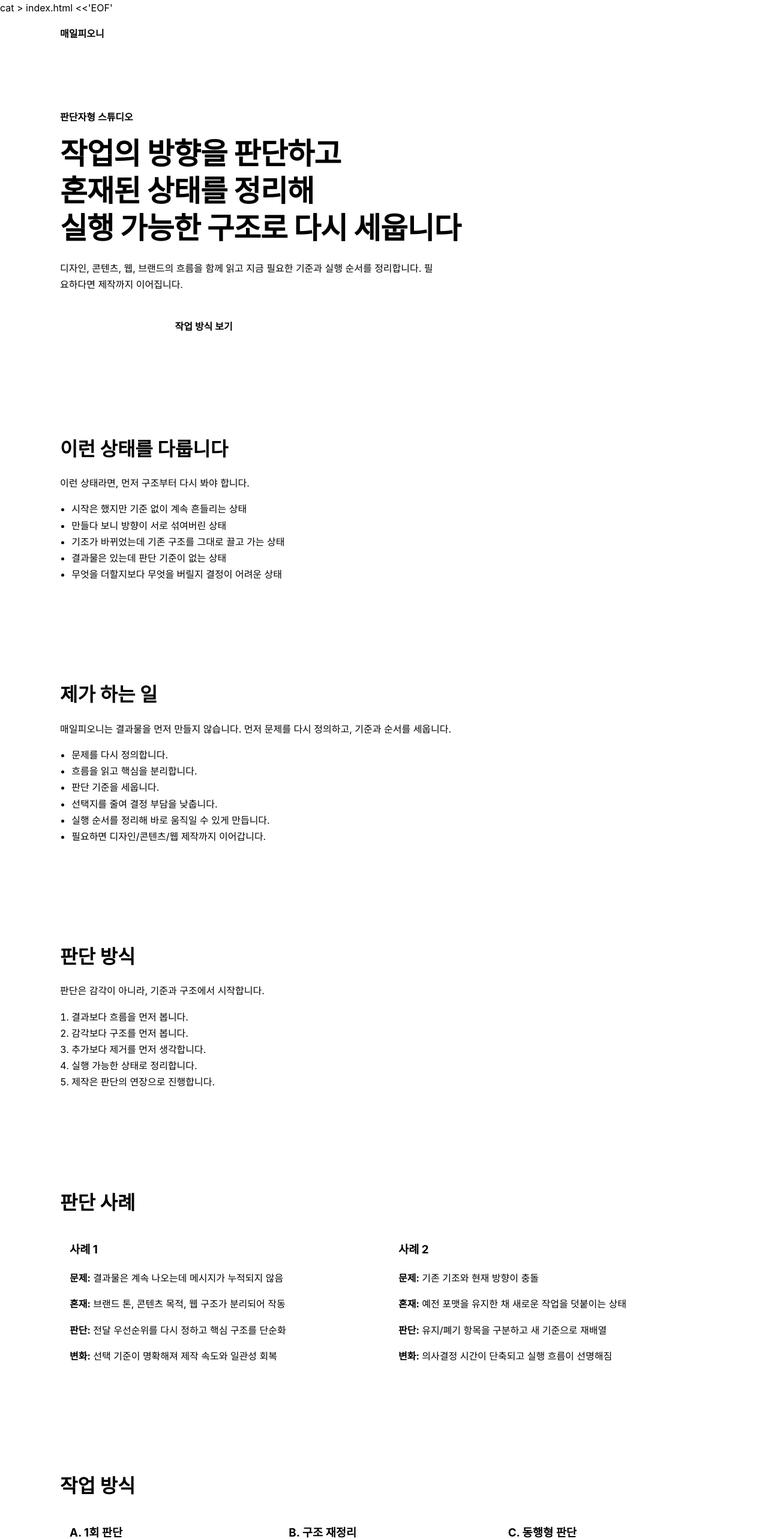
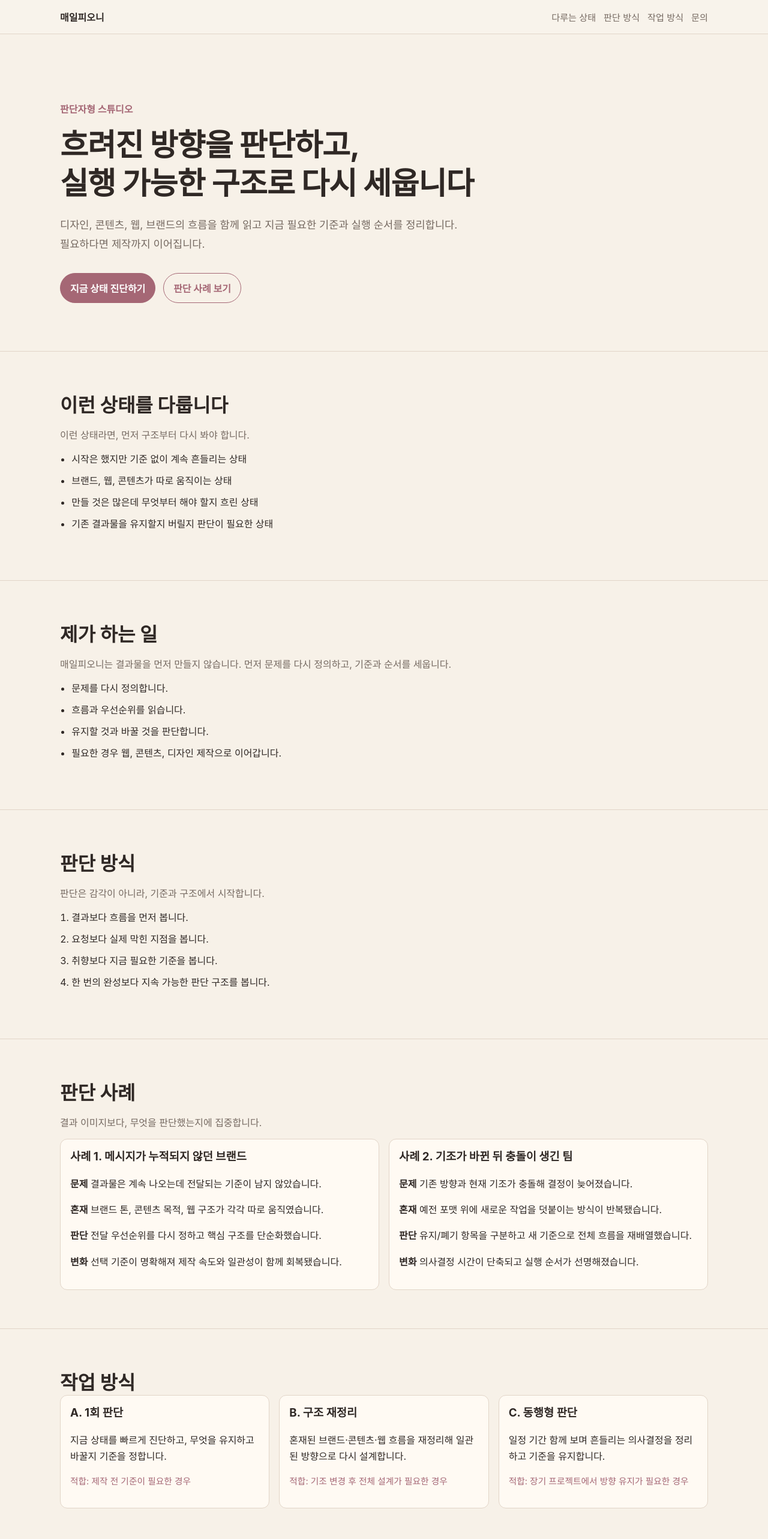
Before and after one commit to thePeony/peonyhome, a website: page index.html in a window 1280 px wide. Shown: the top 2565 px of the page at 60% size. Drawn offline with Linux system fonts and the light colour scheme.

Commit message:
Prepare static homepage deployment

```diff
--- a/index.html
+++ b/index.html
@@ -1,155 +1,160 @@
-cat > index.html <<'EOF'
 <!doctype html>
 <html lang="ko">
   <head>
     <meta charset="UTF-8" />
-    <meta name="viewport" content="width=device-width, initial-scale=1.0" />
-    <title>매일피오니 | 판단자형 홈페이지</title>
+    <meta name="viewport" content="width=device-width, initial-scale=1" />
+    <title>매일피오니 | 판단을 의뢰하는 홈페이지</title>
     <meta
       name="description"
       content="작업의 방향을 판단하고 혼재된 상태를 정리해 실행 가능한 구조로 다시 세우는 매일피오니의 판단자형 홈페이지"
     />
-    <meta property="og:title" content="매일피오니" />
+    <meta property="og:title" content="매일피오니 | 판단을 의뢰하는 홈페이지" />
     <meta
       property="og:description"
-      content="기준과 구조를 세워 혼재된 상태를 실행 가능한 방향으로 정리합니다."
+      content="디자인 작업자가 아니라 기준과 구조를 세우는 판단자로서, 흐려진 상태를 실행 가능한 방향으로 재정리합니다."
     />
     <meta property="og:type" content="website" />
+    <meta property="og:locale" content="ko_KR" />
+    <meta name="theme-color" content="#f7f1e8" />
+    <meta name="robots" content="index, follow" />
+    <link rel="icon" type="image/svg+xml" href="favicon.svg" />
+    <link rel="manifest" href="site.webmanifest" />
     <link rel="stylesheet" href="styles.css" />
   </head>
   <body>
-    <header class="topbar">
-      <div class="container">
+    <a class="skip-link" href="#content">본문으로 건너뛰기</a>
+
+    <header class="topbar" aria-label="사이트 헤더">
+      <div class="container topbar-inner">
         <p class="brand">매일피오니</p>
+        <nav aria-label="주요 섹션">
+          <ul class="nav-list">
+            <li><a href="#problem">다루는 상태</a></li>
+            <li><a href="#method">판단 방식</a></li>
+            <li><a href="#offer">작업 방식</a></li>
+            <li><a href="#contact">문의</a></li>
+          </ul>
+        </nav>
       </div>
     </header>
 
-    <main>
+    <main id="content">
       <section class="hero" id="top">
         <div class="container">
           <p class="eyebrow">판단자형 스튜디오</p>
           <h1>
-            작업의 방향을 판단하고<br />
-            혼재된 상태를 정리해<br />
+            흐려진 방향을 판단하고,<br />
             실행 가능한 구조로 다시 세웁니다
           </h1>
           <p class="lead">
-            디자인, 콘텐츠, 웹, 브랜드의 흐름을 함께 읽고 지금 필요한 기준과
-            실행 순서를 정리합니다. 필요하다면 제작까지 이어집니다.
+            디자인, 콘텐츠, 웹, 브랜드의 흐름을 함께 읽고 지금 필요한 기준과 실행
+            순서를 정리합니다. 필요하다면 제작까지 이어집니다.
           </p>
           <div class="cta-row">
             <a class="btn primary" href="mailto:everydayepony@gmail.com?subject=[매일피오니]%20현재%20상태%20진단%20문의">지금 상태 진단하기</a>
-            <a class="btn ghost" href="#offer">작업 방식 보기</a>
+            <a class="btn ghost" href="#cases">판단 사례 보기</a>
           </div>
         </div>
       </section>
 
-      <section class="section" id="problem">
+      <section class="section" id="problem" aria-labelledby="problem-title">
         <div class="container">
-          <h2>이런 상태를 다룹니다</h2>
+          <h2 id="problem-title">이런 상태를 다룹니다</h2>
           <p class="section-intro">이런 상태라면, 먼저 구조부터 다시 봐야 합니다.</p>
           <ul class="bullet-list">
             <li>시작은 했지만 기준 없이 계속 흔들리는 상태</li>
-            <li>만들다 보니 방향이 서로 섞여버린 상태</li>
-            <li>기조가 바뀌었는데 기존 구조를 그대로 끌고 가는 상태</li>
-            <li>결과물은 있는데 판단 기준이 없는 상태</li>
-            <li>무엇을 더할지보다 무엇을 버릴지 결정이 어려운 상태</li>
+            <li>브랜드, 웹, 콘텐츠가 따로 움직이는 상태</li>
+            <li>만들 것은 많은데 무엇부터 해야 할지 흐린 상태</li>
+            <li>기존 결과물을 유지할지 버릴지 판단이 필요한 상태</li>
           </ul>
         </div>
       </section>
 
-      <section class="section" id="what-i-do">
+      <section class="section" id="what-i-do" aria-labelledby="what-title">
         <div class="container">
-          <h2>제가 하는 일</h2>
+          <h2 id="what-title">제가 하는 일</h2>
           <p class="section-intro">
-            매일피오니는 결과물을 먼저 만들지 않습니다. 먼저 문제를 다시
-            정의하고, 기준과 순서를 세웁니다.
+            매일피오니는 결과물을 먼저 만들지 않습니다. 먼저 문제를 다시 정의하고,
+            기준과 순서를 세웁니다.
           </p>
           <ul class="bullet-list">
             <li>문제를 다시 정의합니다.</li>
-            <li>흐름을 읽고 핵심을 분리합니다.</li>
-            <li>판단 기준을 세웁니다.</li>
-            <li>선택지를 줄여 결정 부담을 낮춥니다.</li>
-            <li>실행 순서를 정리해 바로 움직일 수 있게 만듭니다.</li>
-            <li>필요하면 디자인/콘텐츠/웹 제작까지 이어갑니다.</li>
+            <li>흐름과 우선순위를 읽습니다.</li>
+            <li>유지할 것과 바꿀 것을 판단합니다.</li>
+            <li>필요한 경우 웹, 콘텐츠, 디자인 제작으로 이어갑니다.</li>
           </ul>
         </div>
       </section>
 
-      <section class="section" id="method">
+      <section class="section" id="method" aria-labelledby="method-title">
         <div class="container">
-          <h2>판단 방식</h2>
+          <h2 id="method-title">판단 방식</h2>
           <p class="section-intro">판단은 감각이 아니라, 기준과 구조에서 시작합니다.</p>
           <ol class="number-list">
             <li>결과보다 흐름을 먼저 봅니다.</li>
-            <li>감각보다 구조를 먼저 봅니다.</li>
-            <li>추가보다 제거를 먼저 생각합니다.</li>
-            <li>실행 가능한 상태로 정리합니다.</li>
-            <li>제작은 판단의 연장으로 진행합니다.</li>
+            <li>요청보다 실제 막힌 지점을 봅니다.</li>
+            <li>취향보다 지금 필요한 기준을 봅니다.</li>
+            <li>한 번의 완성보다 지속 가능한 판단 구조를 봅니다.</li>
           </ol>
         </div>
       </section>
 
-      <section class="section" id="cases">
+      <section class="section" id="cases" aria-labelledby="cases-title">
         <div class="container">
-          <h2>판단 사례</h2>
+          <h2 id="cases-title">판단 사례</h2>
+          <p class="section-intro">결과 이미지보다, 무엇을 판단했는지에 집중합니다.</p>
           <div class="card-grid">
             <article class="card">
-              <h3>사례 1</h3>
-              <p><strong>문제:</strong> 결과물은 계속 나오는데 메시지가 누적되지 않음</p>
-              <p><strong>혼재:</strong> 브랜드 톤, 콘텐츠 목적, 웹 구조가 분리되어 작동</p>
-              <p><strong>판단:</strong> 전달 우선순위를 다시 정하고 핵심 구조를 단순화</p>
-              <p><strong>변화:</strong> 선택 기준이 명확해져 제작 속도와 일관성 회복</p>
+              <h3>사례 1. 메시지가 누적되지 않던 브랜드</h3>
+              <p><strong>문제</strong> 결과물은 계속 나오는데 전달되는 기준이 남지 않았습니다.</p>
+              <p><strong>혼재</strong> 브랜드 톤, 콘텐츠 목적, 웹 구조가 각각 따로 움직였습니다.</p>
+              <p><strong>판단</strong> 전달 우선순위를 다시 정하고 핵심 구조를 단순화했습니다.</p>
+              <p><strong>변화</strong> 선택 기준이 명확해져 제작 속도와 일관성이 함께 회복됐습니다.</p>
             </article>
             <article class="card">
-              <h3>사례 2</h3>
-              <p><strong>문제:</strong> 기존 기조와 현재 방향이 충돌</p>
-              <p><strong>혼재:</strong> 예전 포맷을 유지한 채 새로운 작업을 덧붙이는 상태</p>
-              <p><strong>판단:</strong> 유지/폐기 항목을 구분하고 새 기준으로 재배열</p>
-              <p><strong>변화:</strong> 의사결정 시간이 단축되고 실행 흐름이 선명해짐</p>
+              <h3>사례 2. 기조가 바뀐 뒤 충돌이 생긴 팀</h3>
+              <p><strong>문제</strong> 기존 방향과 현재 기조가 충돌해 결정이 늦어졌습니다.</p>
+              <p><strong>혼재</strong> 예전 포맷 위에 새로운 작업을 덧붙이는 방식이 반복됐습니다.</p>
+              <p><strong>판단</strong> 유지/폐기 항목을 구분하고 새 기준으로 전체 흐름을 재배열했습니다.</p>
+              <p><strong>변화</strong> 의사결정 시간이 단축되고 실행 순서가 선명해졌습니다.</p>
             </article>
           </div>
         </div>
       </section>
 
-      <section class="section" id="offer">
+      <section class="section" id="offer" aria-labelledby="offer-title">
         <div class="container">
-          <h2>작업 방식</h2>
+          <h2 id="offer-title">작업 방식</h2>
           <div class="card-grid">
             <article class="card">
               <h3>A. 1회 판단</h3>
               <p>지금 상태를 빠르게 진단하고, 무엇을 유지하고 바꿀지 기준을 정합니다.</p>
+              <p class="tag">적합: 제작 전 기준이 필요한 경우</p>
             </article>
             <article class="card">
               <h3>B. 구조 재정리</h3>
               <p>혼재된 브랜드·콘텐츠·웹 흐름을 재정리해 일관된 방향으로 다시 설계합니다.</p>
+              <p class="tag">적합: 기조 변경 후 전체 설계가 필요한 경우</p>
             </article>
             <article class="card">
               <h3>C. 동행형 판단</h3>
               <p>일정 기간 함께 보며 흔들리는 의사결정을 정리하고 기준을 유지합니다.</p>
+              <p class="tag">적합: 장기 프로젝트에서 방향 유지가 필요한 경우</p>
             </article>
           </div>
         </div>
       </section>
 
-      <section class="section contact" id="contact">
+      <section class="section contact" id="contact" aria-labelledby="contact-title">
         <div class="container narrow">
-          <h2>문의</h2>
+          <h2 id="contact-title">문의</h2>
           <p>
             지금 상태, 만들고 있는 것, 막힌 지점을 보내주세요.<br />
             완성된 의뢰서보다 현재의 혼란이 더 중요합니다.
           </p>
-          <ul class="bullet-list">
-            <li>현재 하고 있는 일</li>
-            <li>지금 막힌 지점</li>
-            <li>이미 만든 자료(링크/파일)</li>
-            <li>원하는 결과</li>
-            <li>일정 또는 예산 범위</li>
-          </ul>
-          <a class="btn primary" href="mailto:everydayepony@gmail.com?subject=[매일피오니]%20상태%20공유">이메일로 상태 보내기</a>
+          <a class="btn primary" href="mailto:everydayepony@gmail.com?subject=[매일피오니]%20판단%20의뢰">메일 보내기</a>
         </div>
       </section>
     </main>
   </body>
 </html>
-EOF
--- /dev/null
+++ b/robots.txt
@@ -0,0 +1,2 @@
+User-agent: *
+Allow: /
--- a/styles.css
+++ b/styles.css
@@ -1,20 +1,35 @@
-cat > styles.css <<'EOF'
 :root {
   --bg: #f7f1e8;
   --paper: #fffaf3;
-  --text: #2f2825;
-  --muted: #6d625a;
-  --line: #e8ddd1;
+  --ink: #2f2825;
+  --muted: #766a62;
   --rose: #a56775;
+  --line: #e2d5c8;
 }
 
 * { box-sizing: border-box; }
+
+html { scroll-behavior: smooth; }
+
 body {
   margin: 0;
   font-family: "Pretendard", "Noto Sans KR", -apple-system, BlinkMacSystemFont, "Segoe UI", sans-serif;
-  line-height: 1.7;
-  color: var(--text);
+  color: var(--ink);
   background: var(--bg);
+}
+
+.skip-link {
+  position: absolute;
+  left: -9999px;
+}
+
+.skip-link:focus {
+  left: 1rem;
+  top: 1rem;
+  z-index: 999;
+  background: #fff;
+  padding: 0.5rem 0.75rem;
+  border-radius: 0.5rem;
 }
 
 .container {
@@ -22,14 +37,22 @@ body {
   margin-inline: auto;
 }
 
-.narrow { width: min(100% - 2.5rem, 760px); }
+.narrow { max-width: 720px; }
 
 .topbar {
   position: sticky;
   top: 0;
+  z-index: 20;
+  border-bottom: 1px solid var(--line);
   backdrop-filter: blur(8px);
   background: color-mix(in srgb, var(--bg) 88%, white 12%);
-  border-bottom: 1px solid var(--line);
+}
+
+.topbar-inner {
+  display: flex;
+  justify-content: space-between;
+  align-items: center;
+  gap: 1rem;
 }
 
 .brand {
@@ -38,83 +61,137 @@ body {
   font-weight: 700;
 }
 
+.nav-list {
+  margin: 0;
+  padding: 0;
+  list-style: none;
+  display: flex;
+  flex-wrap: wrap;
+  gap: 0.8rem;
+}
+
+.nav-list a {
+  color: var(--muted);
+  text-decoration: none;
+  font-size: 0.95rem;
+}
+
 .hero {
   padding: 6rem 0 5rem;
 }
 
 .eyebrow {
   color: var(--rose);
-  margin: 0 0 1rem;
-  font-weight: 600;
+  font-weight: 700;
 }
 
 h1 {
-  font-size: clamp(1.85rem, 4vw, 3.1rem);
+  margin: 0;
+  font-size: clamp(1.9rem, 4vw, 3.2rem);
   line-height: 1.25;
   letter-spacing: -0.02em;
-  margin: 0;
 }
 
 .lead {
+  max-width: 680px;
+  margin: 1.4rem 0 0;
   color: var(--muted);
-  max-width: 62ch;
-  margin-top: 1.4rem;
+  font-size: 1.1rem;
+  line-height: 1.8;
 }
 
 .cta-row {
+  display: flex;
+  flex-wrap: wrap;
+  gap: 0.8rem;
   margin-top: 2rem;
-  display: flex;
-  gap: 0.8rem;
-  flex-wrap: wrap;
 }
 
 .btn {
-  display: inline-block;
+  display: inline-flex;
+  align-items: center;
+  justify-content: center;
+  min-height: 44px;
+  padding: 0.75rem 1rem;
+  border: 1px solid var(--rose);
+  border-radius: 999px;
+  color: var(--rose);
   text-decoration: none;
-  border-radius: 999px;
-  padding: 0.7rem 1.1rem;
-  font-weight: 600;
+  font-weight: 700;
 }
 
-.primary {
-  background: var(--text);
-  color: #fff;
+.btn.primary {
+  color: white;
+  background: var(--rose);
 }
 
-.ghost {
-  border: 1px solid var(--line);
-  color: var(--text);
-  background: var(--paper);
+.btn.ghost {
+  background: transparent;
 }
 
 .section {
-  padding: 4.5rem 0;
+  padding: 4rem 0;
   border-top: 1px solid var(--line);
 }
 
 h2 {
+  margin: 0;
   font-size: clamp(1.35rem, 3.5vw, 2rem);
-  margin: 0;
 }
 
 .section-intro { color: var(--muted); }
 
-.bullet-list, .number-list { padding-left: 1.2rem; }
+.bullet-list,
+.number-list { padding-left: 1.2rem; }
+
+.bullet-list li,
+.number-list li {
+  margin: 0.55rem 0;
+  line-height: 1.7;
+}
 
 .card-grid {
   display: grid;
-  grid-template-columns: repeat(auto-fit, minmax(230px, 1fr));
+  grid-template-columns: repeat(auto-fit, minmax(250px, 1fr));
   gap: 1rem;
 }
 
 .card {
   background: var(--paper);
   border: 1px solid var(--line);
-  border-radius: 14px;
+  border-radius: 0.75rem;
   padding: 1rem;
+}
+
+.card h3 {
+  margin-top: 0;
+  line-height: 1.4;
+}
+
+.card p {
+  line-height: 1.7;
+}
+
+.tag {
+  color: var(--rose);
+  font-size: 0.92rem;
+  margin-top: 0.8rem;
 }
 
 .contact {
   background: color-mix(in srgb, var(--paper) 70%, white 30%);
 }
-EOF
+
+@media (max-width: 760px) {
+  .topbar-inner {
+    flex-direction: column;
+    align-items: flex-start;
+    padding: 0.4rem 0 0.9rem;
+  }
+
+  .brand { padding-bottom: 0.2rem; }
+
+  .nav-list {
+    gap: 0.6rem;
+  }
+}
```
Also changed, not shown: package.json (added, +16 -0 lines), README.md (added), favicon.svg (added), site.webmanifest (added), vercel.json (added).
